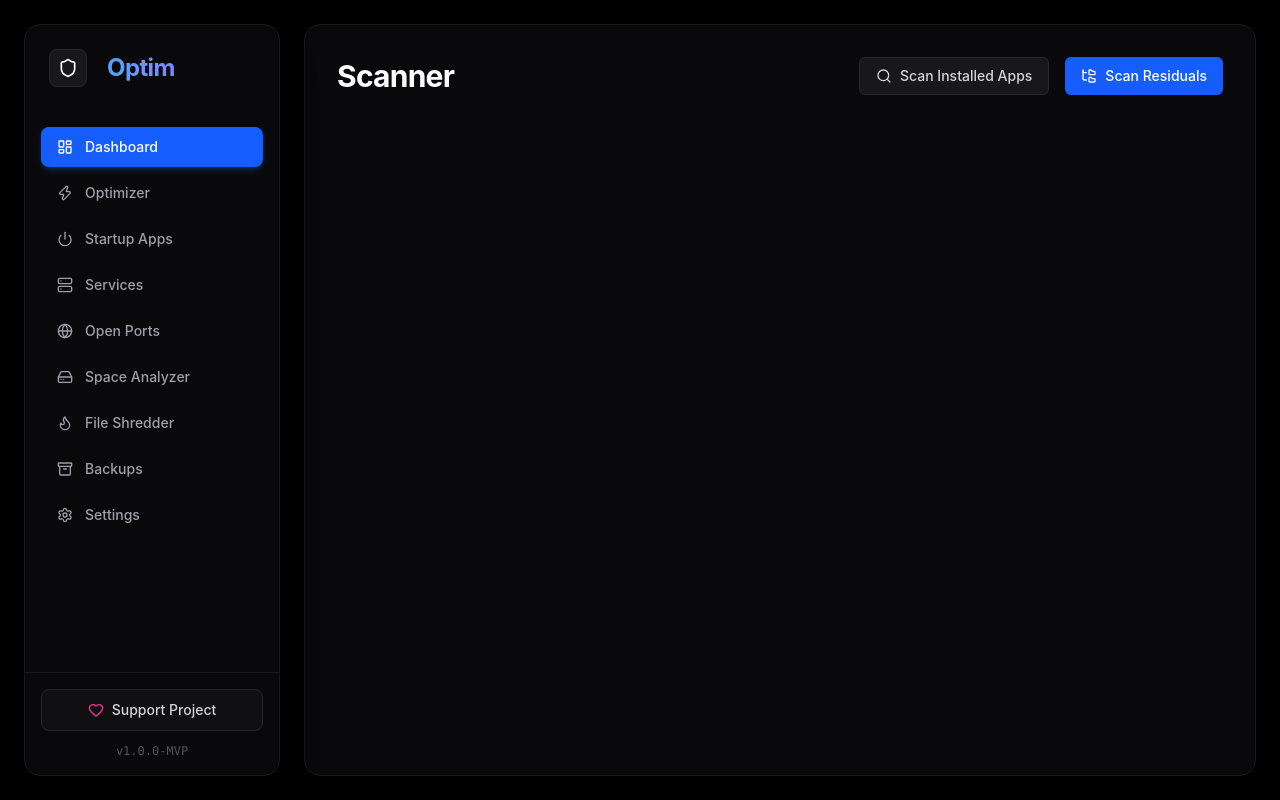
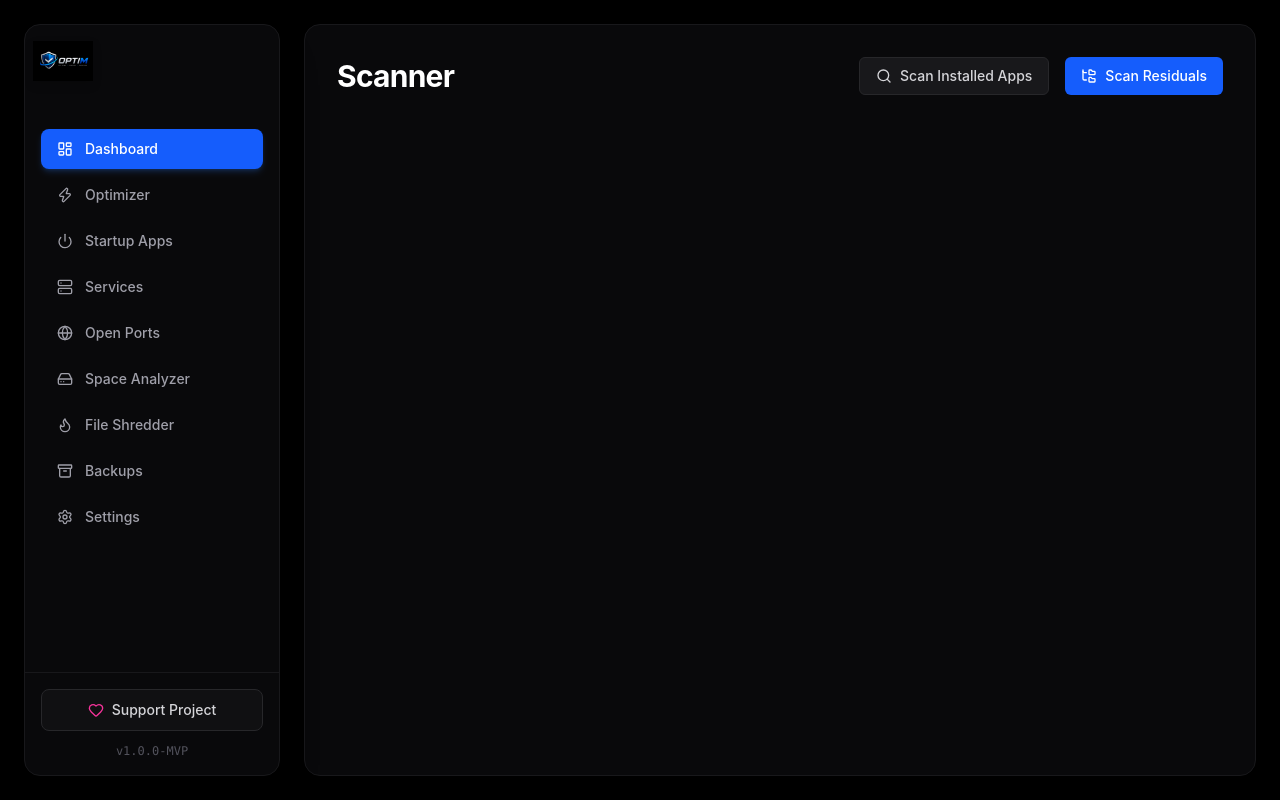
Before and after one commit to anandamw/TraceCleaner, a React (Vite) app: page / in a window 1280 px wide. Built offline with nearby package versions, Linux system fonts and the light colour scheme.

Commit message:
feat: use optim brand text logo in sidebar

```diff
--- a/src/App.tsx
+++ b/src/App.tsx
@@ -19,13 +19,8 @@ function App() {
     <div className="flex h-screen bg-black text-slate-200 overflow-hidden font-sans selection:bg-zinc-800 p-6 gap-6">
       {/* Sidebar */}
       <div className="w-64 bg-zinc-950 border border-zinc-900 rounded-2xl flex flex-col z-10 shadow-2xl">
-        <div className="p-6 flex items-center gap-3">
-          <div className="border border-zinc-800 p-2 rounded-lg text-white bg-zinc-900">
-            <Shield className="w-5 h-5" />
-          </div>
-          <h1 className="text-2xl font-bold bg-clip-text text-transparent bg-gradient-to-r from-blue-400 to-indigo-400 ml-2 tracking-tight">
-            Optim
-          </h1>
+        <div className="flex items-center mb-8 px-2 mt-4 cursor-pointer" onClick={() => setCurrentPage('dashboard')}>
+          <img src="/optim_brand_text.png" alt="Optim Logo" className="h-10 object-contain drop-shadow-lg" />
         </div>
 
         <nav className="flex-1 px-4 py-4 space-y-1.5 overflow-y-auto">
```
Also changed, not shown: public/optim_brand_text.png (added).
